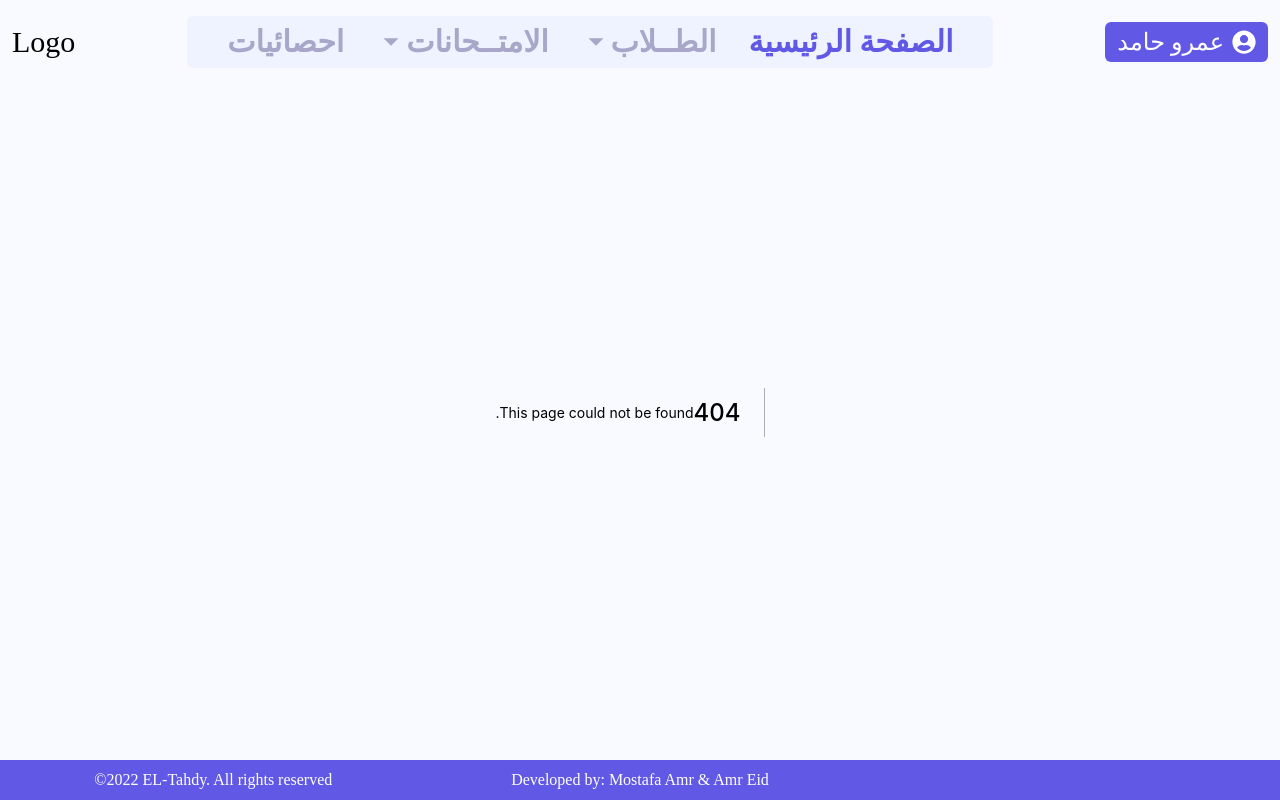
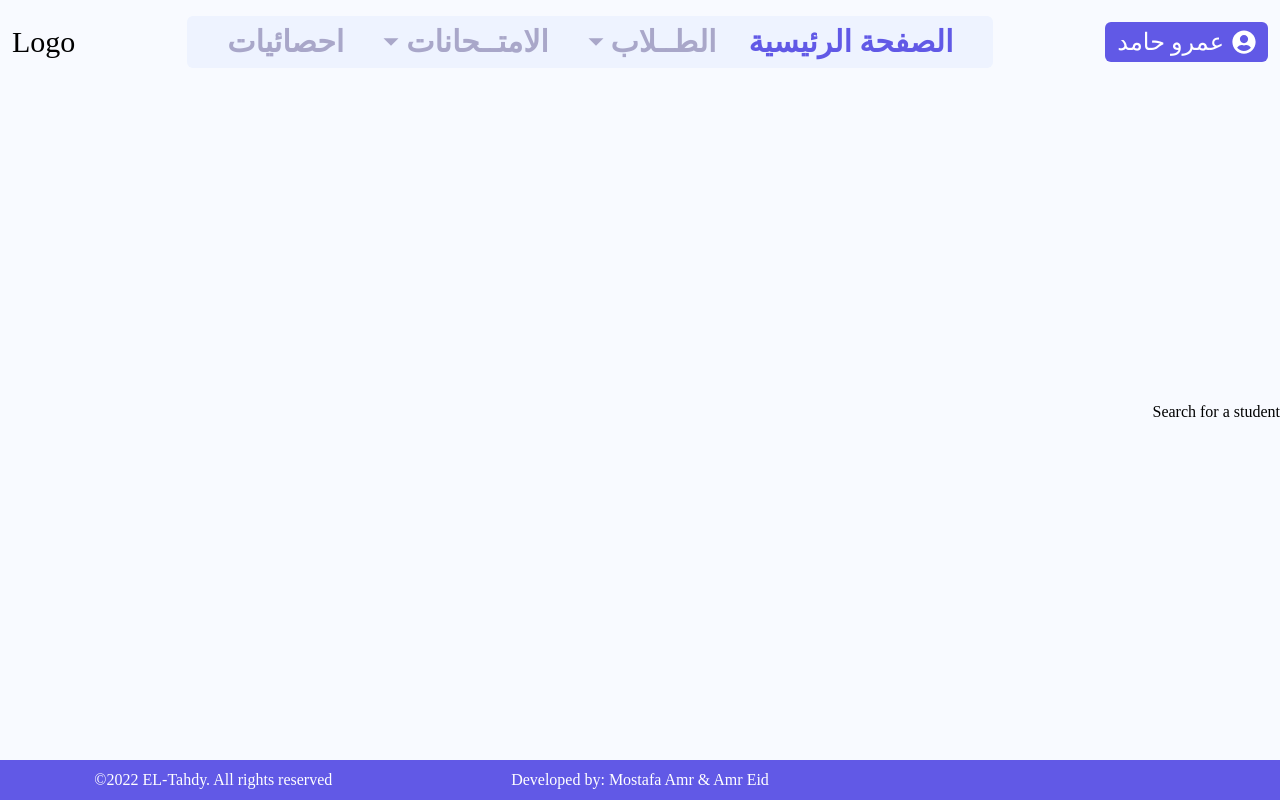
Before and after one commit to MostafaAmrHamed/ELTahdy, a Next.js app: page /findStudent in a window 1280 px wide. Before the commit this address had no page. Built offline with nearby package versions, Linux system fonts and the light colour scheme; a web font is replaced by a local one.

Commit message:
feat(find-student): init

```diff
--- /dev/null
+++ b/pages/findStudent.tsx
@@ -0,0 +1,7 @@
+import React from "react";
+
+const findStudent = () => {
+  return <div>Search for a student</div>;
+};
+
+export default findStudent;
```
